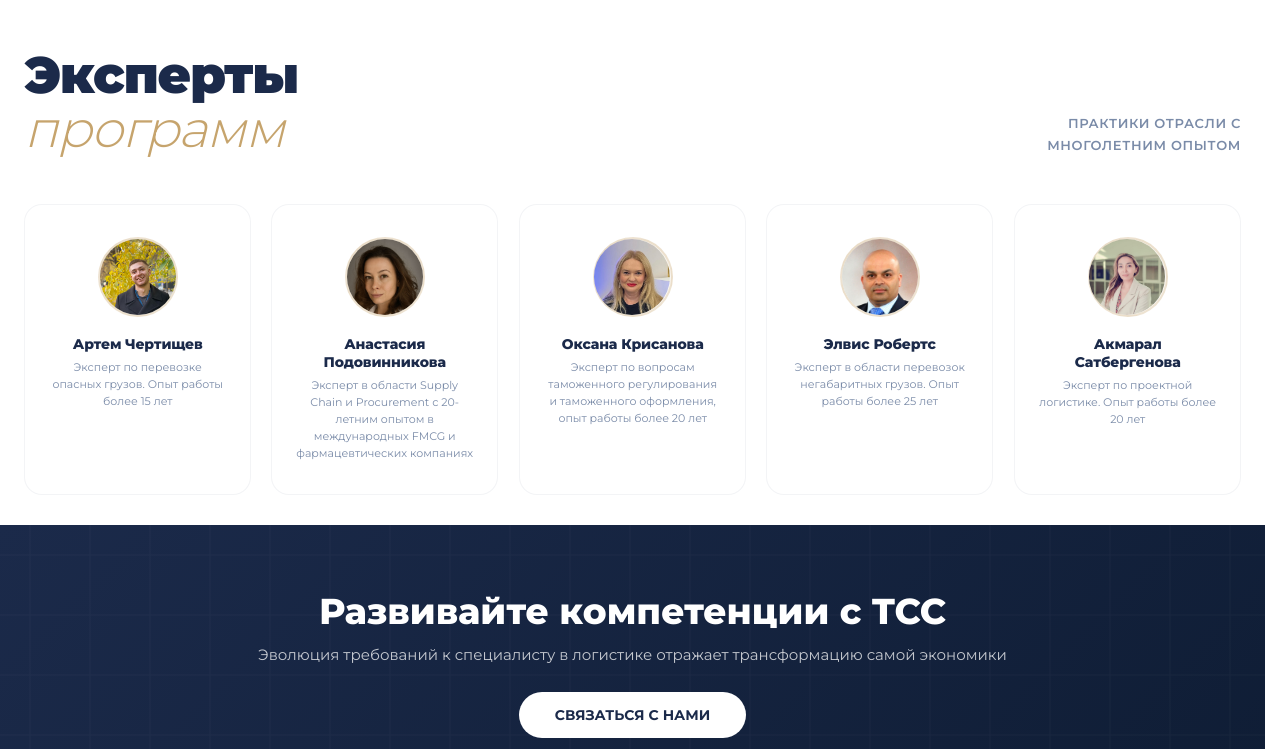
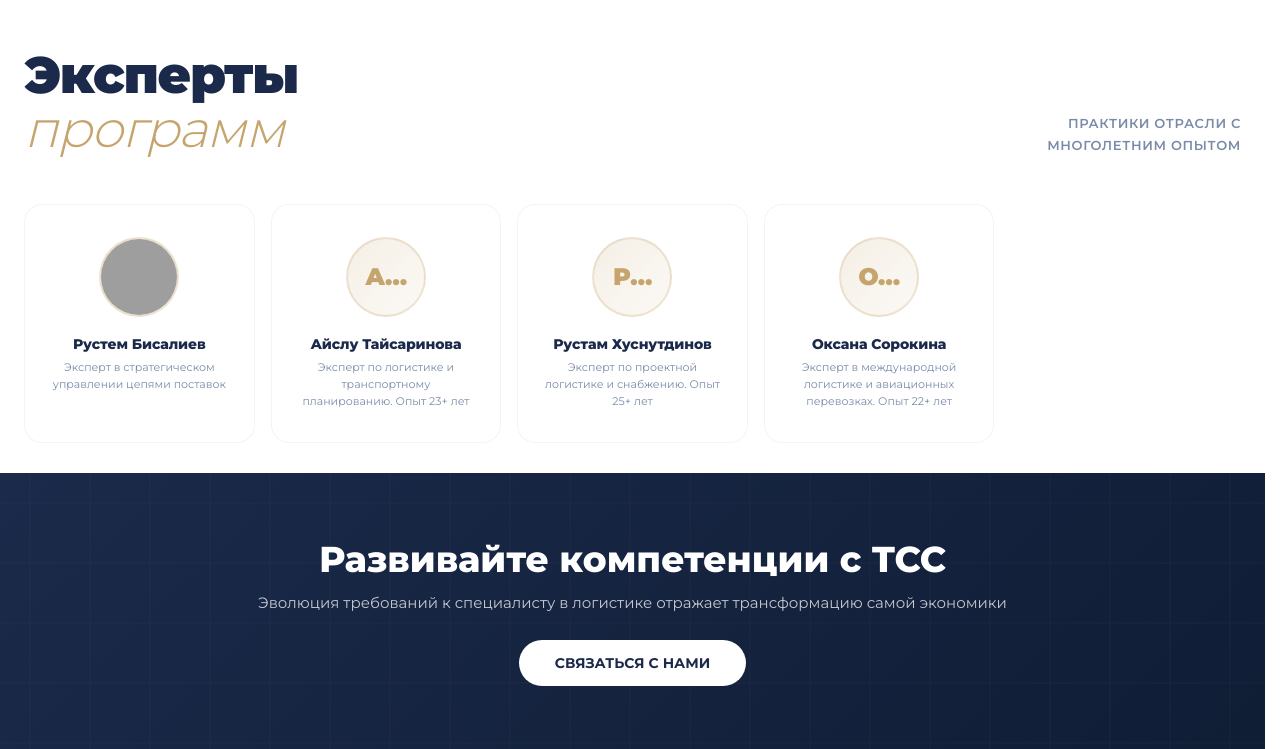
Before and after one commit to azamatkajyrov26-lab/tcchub, a Django app: page /education/ in a window 1280 px wide. Shown: the part 3240-3989 px from the top of the page. Run offline with Django 5.2, Linux system fonts and the light colour scheme; data comes from the database, SQL or seed files in the repository; data that the repository does not hold is empty; parts of the project's set-up code (start-up, migrations or seed data) failed here and were passed over; grey boxes are pictures that could not be loaded.

Commit message:
Unify experts across About and Education pages (10 experts from SiteItem)
Both pages now pull all experts dynamically from SiteItem DB.
Added 6 new experts: Наргиза, Артем, Анастасия, Элвис, Акмарал, Оксана К.
Grid updated to 5 columns for both pages.

Co-Authored-By: claude-flow <ruv@ruv.net>

```diff
--- a/backend/apps/web/views.py
+++ b/backend/apps/web/views.py
@@ -1019,6 +1019,7 @@ def education_view(request):
     return render(request, "site/education.html", {
         "active_page": "education",
         "programs": _site_items("program").order_by("order"),
+        "experts": _site_items("expert").order_by("order"),
     })
 
 
--- a/backend/templates/site/about.html
+++ b/backend/templates/site/about.html
@@ -36,7 +36,7 @@
 .eco-item:hover{background:rgba(198,164,109,.08);border-color:rgba(198,164,109,.2)}
 .eco-item svg{width:28px;height:28px;color:var(--gold);margin-bottom:8px}
 .eco-item span{font-size:11px;font-weight:600;color:var(--text-mid);display:block}
-.experts-grid{display:grid;grid-template-columns:repeat(4,1fr);gap:28px;margin-top:48px}
+.experts-grid{display:grid;grid-template-columns:repeat(5,1fr);gap:28px;margin-top:48px}
 .expert-card{text-align:center;padding:28px 20px;background:var(--bg-card);border:1px solid var(--border-light);border-radius:16px;transition:all .4s}
 .expert-card:hover{transform:translateY(-6px);box-shadow:0 12px 40px rgba(0,0,0,.08);border-color:rgba(198,164,109,.2)}
 .expert-card .avatar{width:120px;height:120px;border-radius:50%;margin:0 auto 16px;overflow:hidden;border:3px solid rgba(198,164,109,.15);transition:all .4s;position:relative}
@@ -379,10 +379,6 @@
         <div class="avatar">
           {% if e.image_src %}<img src="{{ e.image_src }}" alt="{{ e.title }}">
           {% elif "Рустем" in e.title %}<img src="{% static 'img/rustem.jpg' %}?v=2" alt="{{ e.title }}">
-          {% elif "Айслу" in e.title %}<img src="{% static 'img/experts/aislu.png' %}?v=2" alt="{{ e.title }}">
-          {% elif "Рустам" in e.title %}<img src="{% static 'img/experts/rustam.png' %}?v=2" alt="{{ e.title }}">
-          {% elif "Оксана" in e.title %}<img src="{% static 'img/experts/oksana.jpg' %}?v=2" alt="{{ e.title }}">
-          {% elif "Наргиза" in e.title %}<img src="{% static 'img/experts/nargiza.png' %}?v=2" alt="{{ e.title }}">
           {% else %}<div class="avatar-initials">{{ e.data.initials }}</div>{% endif %}
         </div>
         <h4>{{ e.title }}</h4>
--- a/backend/templates/site/education.html
+++ b/backend/templates/site/education.html
@@ -76,7 +76,7 @@
 .ed-course-side .btn:hover{background:var(--gold-light);transform:translateY(-2px);box-shadow:0 10px 30px rgba(198,164,109,.35)}
 
 /* EXPERTS */
-.ed-experts{display:grid;grid-template-columns:repeat(5,1fr);gap:20px}
+.ed-experts{display:grid;grid-template-columns:repeat(5,1fr);gap:20px 16px}
 .ed-expert{position:relative;background:#fff;border:1px solid var(--border-light);border-radius:18px;padding:32px 24px;text-align:center;transition:all .4s;overflow:hidden}
 .ed-expert:hover{transform:translateY(-4px);box-shadow:0 16px 40px rgba(27,42,74,.08);border-color:rgba(198,164,109,.25)}
 .ed-expert::before{content:"";position:absolute;top:0;left:50%;transform:translateX(-50%) scaleX(0);transform-origin:center;width:60px;height:3px;background:var(--gold);border-radius:0 0 3px 3px;transition:transform .4s}
@@ -254,31 +254,13 @@
     <div class="sub" data-i18n="edu.experts.title">{% cms_sub "education" "section_4" "Практики отрасли с многолетним опытом" %}</div>
   </div>
   <div class="ed-experts">
+    {% for e in experts %}
     <div class="ed-expert reveal">
-      <div class="av"><img src="{% static 'img/experts/artem.jpg' %}" alt="Артем Чертищев"></div>
-      <h4>Артем Чертищев</h4>
-      <p>Эксперт по перевозке опасных грузов. Опыт работы более 15 лет</p>
+      <div class="av">{% if e.image_src %}<img src="{{ e.image_src }}" alt="{{ e.title }}">{% elif "Рустем" in e.title %}<img src="{% static 'img/rustem.jpg' %}?v=2" alt="{{ e.title }}">{% else %}<span>{{ e.title|truncatechars:2 }}</span>{% endif %}</div>
+      <h4>{{ e.title }}</h4>
+      <p>{{ e.description }}</p>
     </div>
-    <div class="ed-expert reveal">
-      <div class="av"><img src="{% static 'img/experts/anastasia.jpg' %}" alt="Анастасия Подовинникова"></div>
-      <h4>Анастасия Подовинникова</h4>
-      <p>Эксперт в области Supply Chain и Procurement с 20-летним опытом в международных FMCG и фармацевтических компаниях</p>
-    </div>
-    <div class="ed-expert reveal">
-      <div class="av"><img src="{% static 'img/experts/oksana_k.png' %}" alt="Оксана Крисанова"></div>
-      <h4>Оксана Крисанова</h4>
-      <p>Эксперт по вопросам таможенного регулирования и таможенного оформления, опыт работы более 20 лет</p>
-    </div>
-    <div class="ed-expert reveal">
-      <div class="av"><img src="{% static 'img/experts/elvis.jpg' %}" alt="Элвис Робертс"></div>
-      <h4>Элвис Робертс</h4>
-      <p>Эксперт в области перевозок негабаритных грузов. Опыт работы более 25 лет</p>
-    </div>
-    <div class="ed-expert reveal">
-      <div class="av"><img src="{% static 'img/experts/akmaral.jpg' %}" alt="Акмарал Сатбергенова"></div>
-      <h4>Акмарал Сатбергенова</h4>
-      <p>Эксперт по проектной логистике. Опыт работы более 20 лет</p>
-    </div>
+    {% endfor %}
   </div>
 </section>{% endif %}
 
```
